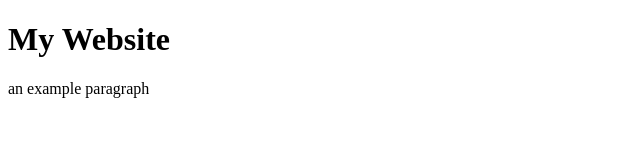
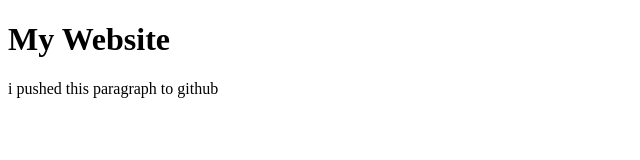
Before and after one commit to Perigrine/testing, a plain HTML site: page index.html in a window 1280 px wide. Shown: the whole page, without its empty margins (0-640 px from the left). Drawn offline with Linux system fonts and the light colour scheme.

Commit message:
Update index.html

```diff
--- a/index.html
+++ b/index.html
@@ -2,6 +2,6 @@
 <html>
 <body>
 <h1>My Website</h1>
-<p>an example paragraph</p>
+<p>i pushed this paragraph to github</p>
 </body>
 </html>
```
